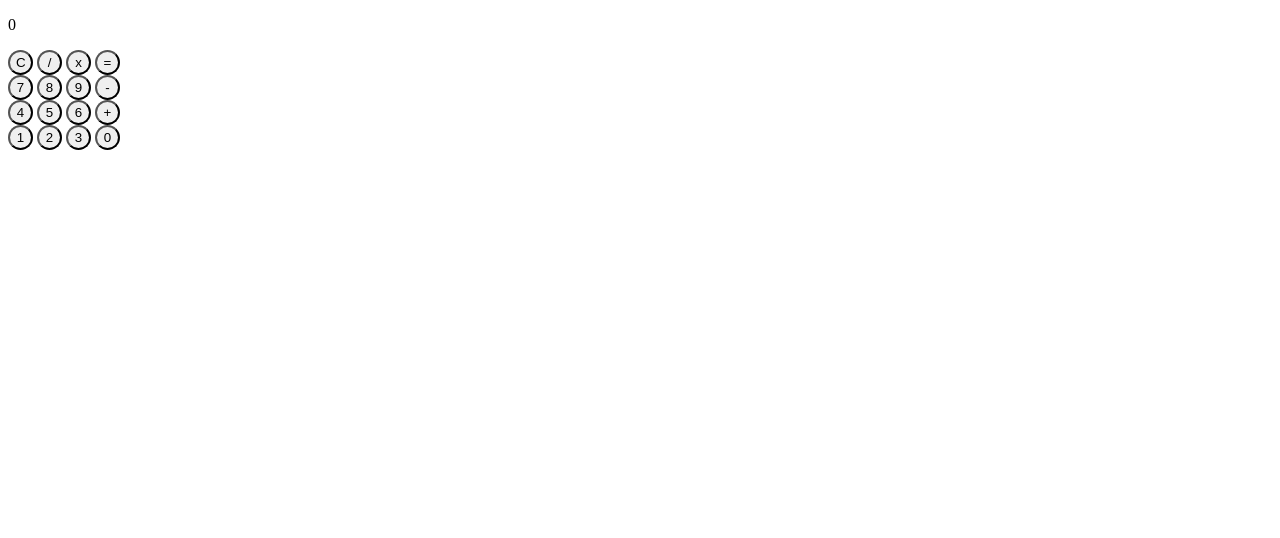
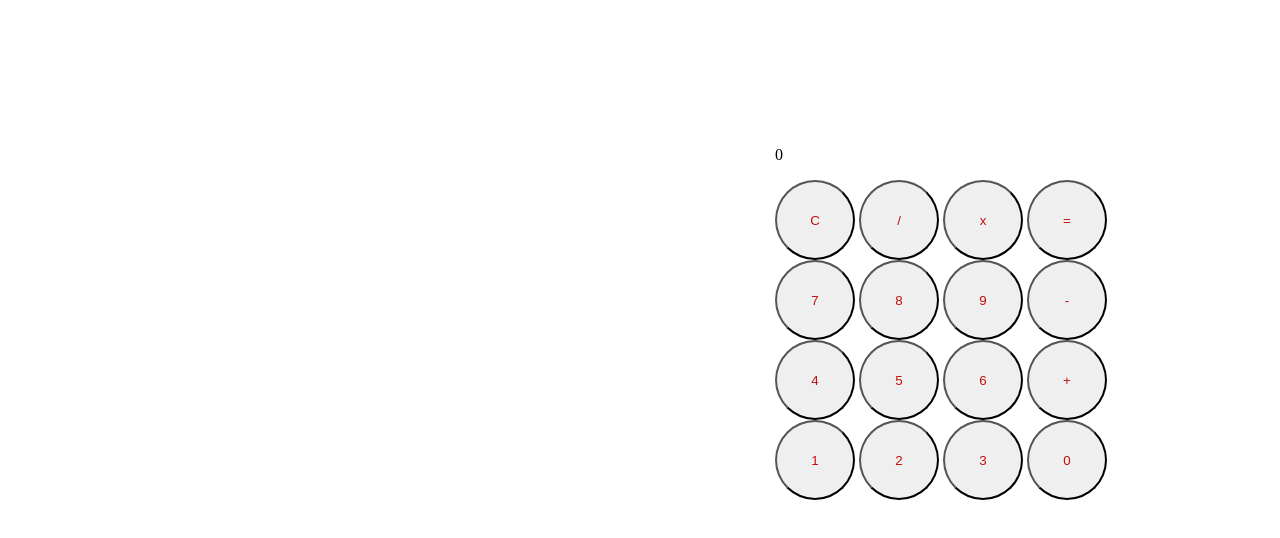
Before and after one commit to FelipeBacelar154/index.html, a plain HTML site: page index.html in a window 1280 px wide. Drawn offline with Linux system fonts and the light colour scheme.

Commit message:
Update index.html

```diff
--- a/index.html
+++ b/index.html
@@ -8,11 +8,22 @@
 
 
     <style>
+     body{
+            height: 550px;
+            width: 524px;
+            translate: 767px 130px;
+
+        }
+
+
         button {
-            width: 25px;
-            height: 25px;
+            width: 80px;
+            height: 80px;
             border-radius: 100%;
+            color: rgb(195, 15, 15);
         }
+
+
     </style>
 
     <script>
@@ -74,7 +85,7 @@
 
     <p id="resultado">0</p>
 
-    <div>
+    <div class="">
         <button onclick="location.reload()">C</button>
         <button onclick="dividir()">/</button>
         <button onclick="multiplicar()">x</button>
```
